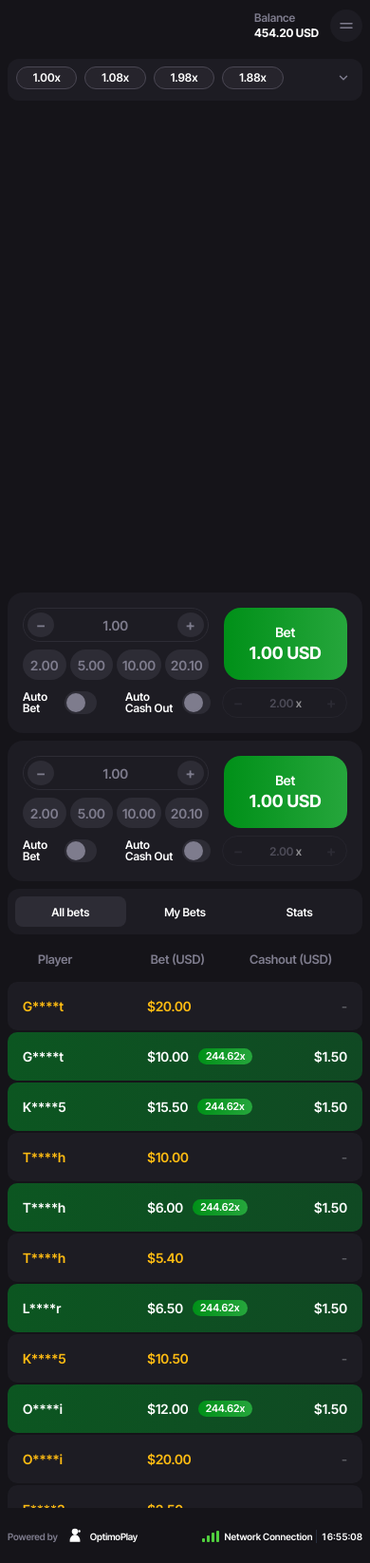
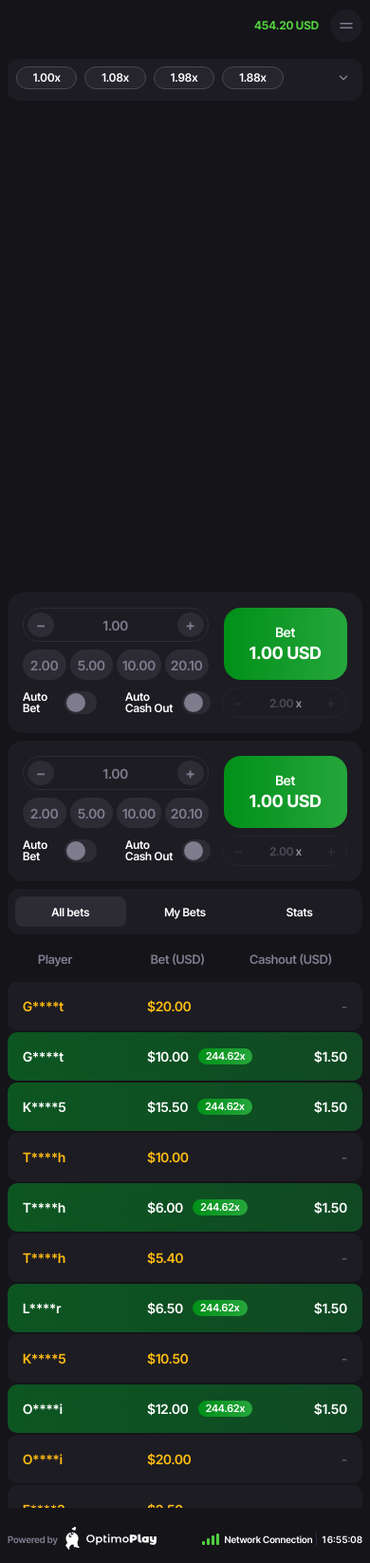
Before and after one commit to alexizanishvili296-star/football-crash-game, a React (Vite) app: page / in a window 390 px wide. Shown: the whole page at 95% size. Built offline with nearby package versions, Linux system fonts and the light colour scheme.

Commit message:
hide balance label for mobile devices in header, and also add vite-plugin-svgr for imports svg files as react components

```diff
--- a/package.json
+++ b/package.json
@@ -28,6 +28,7 @@
     "globals": "^17.7.0",
     "typescript": "~6.0.2",
     "typescript-eslint": "^8.62.0",
-    "vite": "^8.1.1"
+    "vite": "^8.1.1",
+    "vite-plugin-svgr": "^5.2.0"
   }
 }
--- a/src/components/shell/footer/Footer.tsx
+++ b/src/components/shell/footer/Footer.tsx
@@ -1,5 +1,6 @@
 import React, { useState, useEffect } from 'react';
 import { useTranslation } from 'react-i18next';
+import OptimoLogo from '@assets/optimoPlayLogo.svg?react'
 
 import styles from './Footer.module.css';
 
@@ -15,18 +16,6 @@ const SignalBars: React.FC = () => (
     <span className={styles.signalBar} />
     <span className={styles.signalBar} />
   </div>
-);
-
-const OptimoLogo: React.FC = () => (
-  <svg
-    className={styles.logoIcon}
-    viewBox="0 0 24 24"
-    fill="currentColor"
-    aria-hidden="true"
-  >
-    <path d="M12 2a4 4 0 0 1 4 4c0 2.21-1.79 4-4 4s-4-1.79-4-4a4 4 0 0 1 4-4zm-4 9.5a5.5 5.5 0 0 1 8 0c1.5 1.5 2.5 3.5 2.5 5.5v2h-13v-2c0-2 1-4 2.5-5.5z" />
-    <path d="M17.5 4a1.5 1.5 0 1 1 0 3 1.5 1.5 0 0 1 0-3z" />
-  </svg>
 );
 
 export const Footer: React.FC<FooterProps> = ({
@@ -50,9 +39,8 @@ export const Footer: React.FC<FooterProps> = ({
       <div className={styles.brand}>
         <span className={styles.poweredBy}>{t('poweredBy')}</span>
         <div className={styles.logoWrapper}>
-          <OptimoLogo />
           <span className={styles.brandName}>
-            Optimo<span className={styles.brandHighlight}>Play</span>
+            <OptimoLogo />
           </span>
         </div>
       </div>
--- a/src/components/shell/header/Header.module.css
+++ b/src/components/shell/header/Header.module.css
@@ -58,6 +58,16 @@
     outline-offset: 2px;
 }
 
+@media (max-width: 768px) {
+    .balanceLabel {
+        display: none;
+    }
+
+    .balanceAmount {
+        color: #51CF3E;
+    }
+}
+
 @media (max-width: 1024px) {
     .header {
         padding: 10px 8px;
--- /dev/null
+++ b/src/vite-env.d.ts
@@ -0,0 +1,2 @@
+/// <reference types="vite/client" />
+/// <reference types="vite-plugin-svgr/client" />
--- a/vite.config.ts
+++ b/vite.config.ts
@@ -1,9 +1,10 @@
 import { defineConfig } from "vite";
 import react from "@vitejs/plugin-react";
+import svgr from 'vite-plugin-svgr';
 import path from "path";
 
 export default defineConfig({
-  plugins: [react()],
+  plugins: [react(), svgr(),],
   resolve: {
     alias: {
       "@components": path.resolve(__dirname, "./src/components"),
```
Also changed, not shown: src/assets/optimoPlayLogo.svg (added), 1 other file (tests, documents, lock files or other folders).
